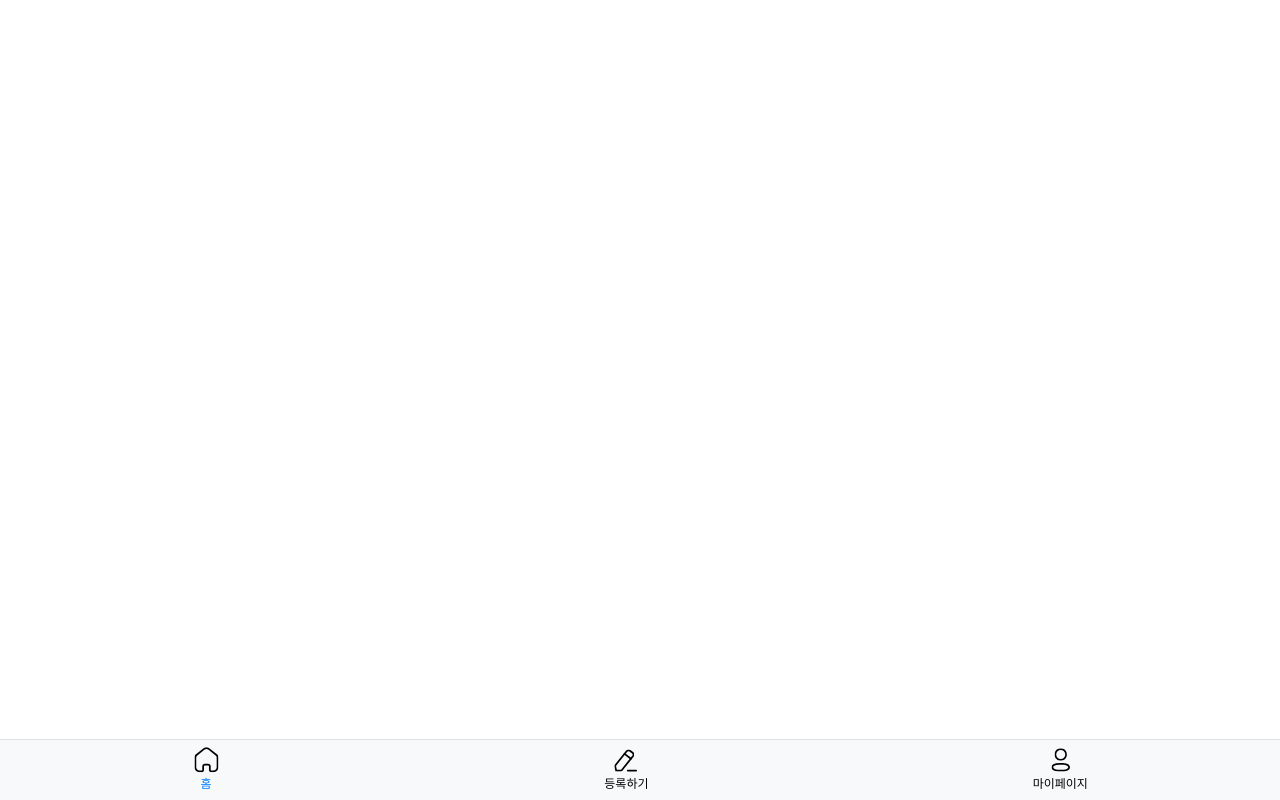
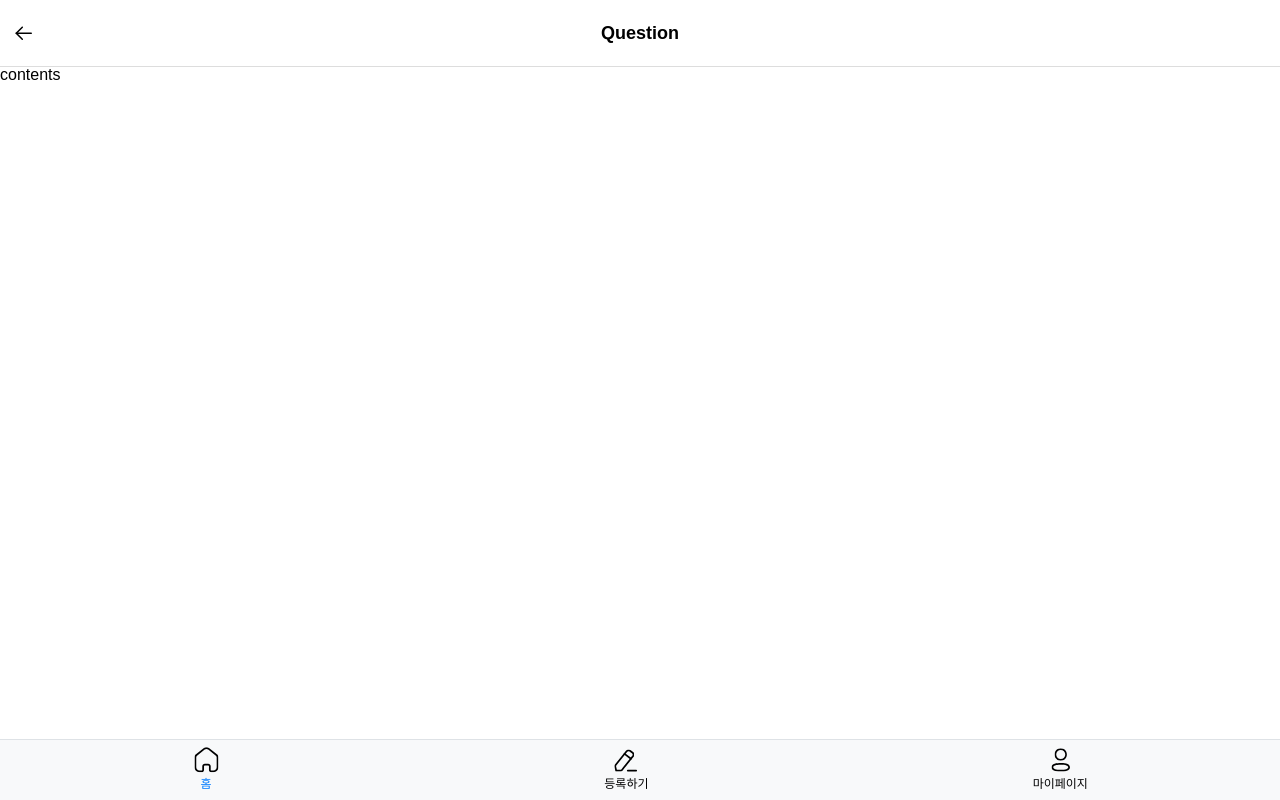
Before and after one commit to CSID-DGU/2024-1-CECD1-isReal-4, a React (Vite) app in the folder client/app/: page /question in a window 1280 px wide. Before the commit this address had no page. Built offline with nearby package versions, Linux system fonts and the light colour scheme.

Commit message:
feat: Title bar Component

```diff
--- a/client/app/src/Router.tsx
+++ b/client/app/src/Router.tsx
@@ -4,6 +4,7 @@ import Home from "@/pages/Home";
 import Register from "@/pages/Register";
 import MyPage from "@/pages/MyPage";
 import Login from "@/pages/Login";
+import QnA from "@/pages/QnA";
 
 export default function Router() {
     return (
@@ -13,6 +14,7 @@ export default function Router() {
             <Route path='/login' element={<Login />} />
             <Route path='/register' element={<Register />} />
             <Route path='/myPage' element={<MyPage />} />
+            <Route path='/question' element={<QnA />} />
         </Routes>
     );
 }
--- a/client/app/src/components/Common/Padding/style.ts
+++ b/client/app/src/components/Common/Padding/style.ts
@@ -22,5 +22,5 @@ const calculatePadding = (props: PaddingProps) => {
 
 export const Padding = styled.div<PaddingProps>`
     padding: ${(props) => calculatePadding(props)};
-    width: 100%;
+    width: auto;
 `;
--- a/client/app/src/components/Common/Row/index.tsx
+++ b/client/app/src/components/Common/Row/index.tsx
@@ -5,11 +5,12 @@ interface RowProps {
     children: React.ReactNode;
     justifyContent?: string;
     alignItems?: string;
+    padding?: string;
 }
 
 export default function Row(props: RowProps) {
     return (
-        <Styled.Row justifyContent={props.justifyContent} alignItems={props.alignItems}>
+        <Styled.Row justifyContent={props.justifyContent} alignItems={props.alignItems} padding={props.padding}>
             {props.children}
         </Styled.Row>
     )
--- a/client/app/src/components/Common/Row/style.ts
+++ b/client/app/src/components/Common/Row/style.ts
@@ -5,6 +5,7 @@ interface RowProps {
     children: React.ReactNode;
     justifyContent?: string;
     alignItems?: string;
+    padding?: string;
 }
 
 export const Row = styled.div<RowProps>`
@@ -12,5 +13,6 @@ export const Row = styled.div<RowProps>`
     flex-direction: row;
     justify-content: ${(props) => props.justifyContent || "flex-start"};
     align-items: ${(props) => props.alignItems || "flex-start"};
+    padding: ${(props) => props.padding || "0"};
     width: 100%;
 `;
--- /dev/null
+++ b/client/app/src/components/Title/index.tsx
@@ -0,0 +1,27 @@
+import * as Styled from "./style";
+import {useNavigate} from "react-router-dom";
+import SvgButton from "@/components/Common/SvgButton";
+import ArrowLeft from "@/assets/icons/ArrowLeft.svg";
+
+interface TitleProps {
+    title: string;
+}
+
+export default function Title(props:TitleProps) {
+    const navigate = useNavigate();
+    function handleArrowClick() {
+        navigate(-1);
+    }
+
+    return (
+<Styled.Container>
+    <SvgButton src={ArrowLeft} onClick={handleArrowClick} width={"24px"} height={"24px"}/>
+            {/*<button onClick={() => navigate("/home")}>홈으로</button>*/}
+    <Styled.CenterTitleContainer>
+        {props.title}
+    </Styled.CenterTitleContainer>
+
+</Styled.Container>
+
+    )
+}
--- /dev/null
+++ b/client/app/src/components/Title/style.ts
@@ -0,0 +1,20 @@
+import styled from "styled-components";
+
+export const Container = styled.div`
+    display: flex;
+    align-items: center;
+    width: auto;
+    height: 50px;
+    //padding-top: 20px; // 상태 바를 위한 여유 공간
+    background-color: #fff;
+    position: relative;
+    border-bottom: 1px solid #ddd;
+    padding: 8px 12px;
+`
+export const CenterTitleContainer = styled.div`
+    position: absolute;
+    left: 50%;
+    transform: translateX(-50%);
+    font-size: 18px;
+    font-weight: bold;
+    `
--- /dev/null
+++ b/client/app/src/pages/QnA/index.tsx
@@ -0,0 +1,10 @@
+import Title from "@/components/Title";
+
+export default function QnA() {
+    return (
+        <>
+        <Title title={"Question"}/>
+        <div>contents</div>
+        </>
+    )
+}
```
Also changed, not shown: client/app/src/assets/icons/ArrowLeft.svg (added), client/app/src/assets/icons/Right.svg (renamed from client/app/src/assets/icons/Left.svg), client/app/src/pages/QnA/style.ts (added).
